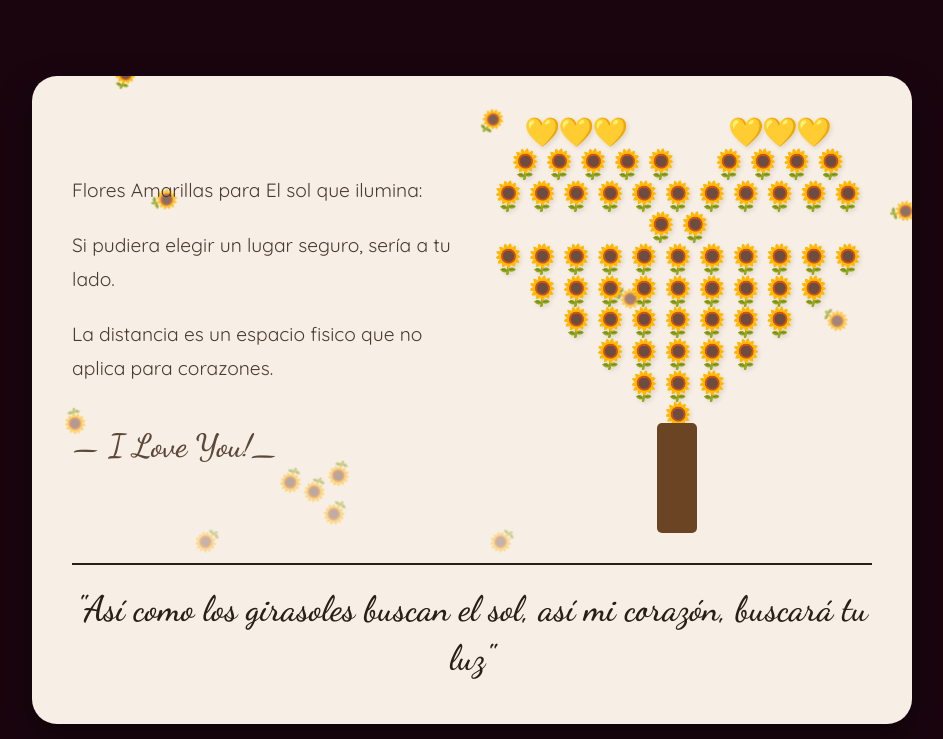
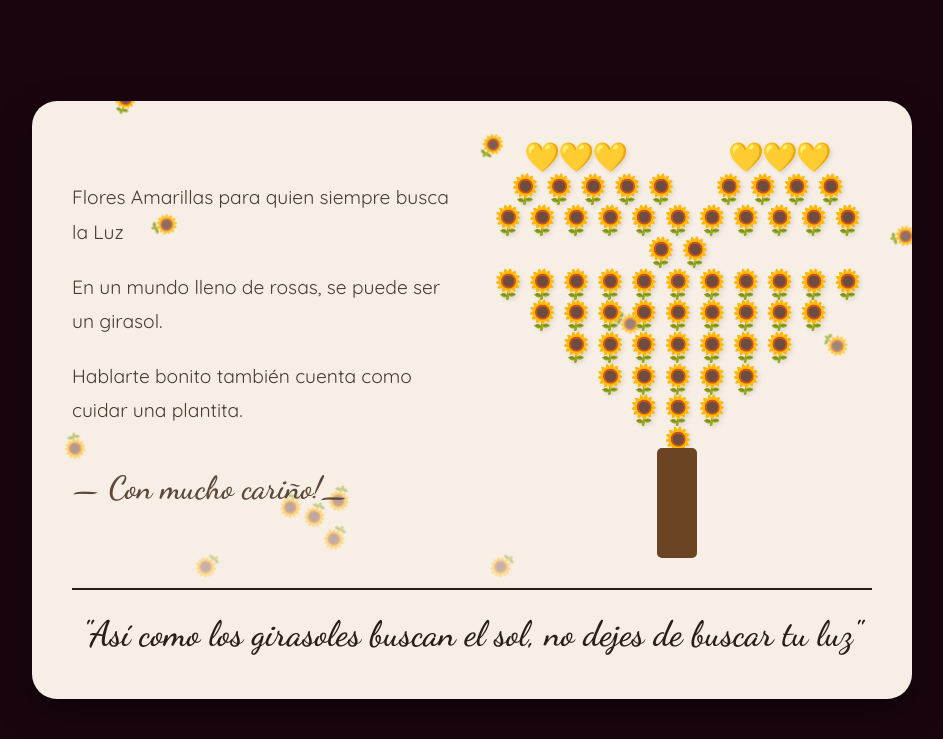
Before and after one commit to MiikeStark/yoos, a plain HTML site: page index.html in a window 1280 px wide. Shown: the whole page, without its empty margins (168-1111 px from the left). Drawn offline with Linux system fonts and the light colour scheme.

Commit message:
Update and rename index.html.html to index.html

```diff
--- a/index.html.html
+++ b/index.html
@@ -142,10 +142,10 @@
     <div class="card">
         <div class="content">
             <div class="text-section">
-                <p>Flores Amarillas para El sol que ilumina:</p>
-                <p>Si pudiera elegir un lugar seguro, sería a tu lado.</p>
-                <p>La distancia es un espacio fisico que no aplica para corazones.</p>
-                <p class="signature">— I Love You!<span class="cursor">_</span></p>
+                <p>Flores Amarillas para quien siempre busca la Luz</p>
+                <p>En un mundo lleno de rosas, se puede ser un girasol.</p>
+                <p>Hablarte bonito también cuenta como cuidar una plantita.</p>
+                <p class="signature">— Con mucho cariño!<span class="cursor">_</span></p>
             </div>
 
             <div class="tree-section">
@@ -165,7 +165,7 @@
         </div>
 
         <div class="footer">
-            <p class="romantic-quote">"Así como los girasoles buscan el sol, así mi corazón, buscará tu luz"</p>
+            <p class="romantic-quote">"Así como los girasoles buscan el sol, no dejes de buscar tu luz"</p>
         </div>
     </div>
 
```
